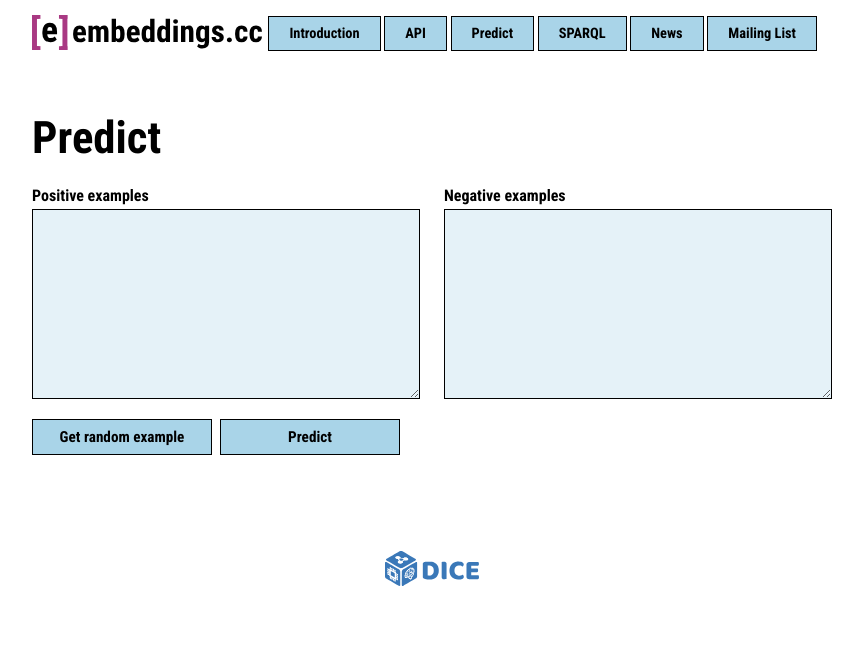
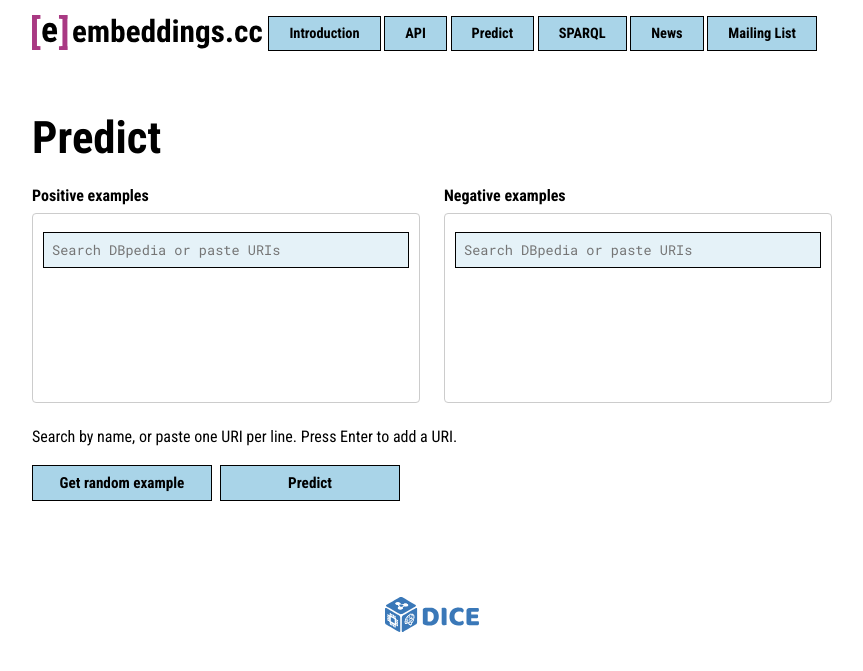
Before and after one commit to dice-group/embeddings.cc, a Flask app: template webservice_public/templates/predict.htm in a window 1280 px wide. Shown: the top 671 px of the page, without its empty margins (208-1071 px from the left). Run offline with Flask 2, Linux system fonts and the light colour scheme; the template is opened without the code that fills it, so the values that code supplies are empty; some libraries are stand-ins or nearby versions.

Commit message:
predict update

```diff
--- a/webservice_public/static/embeddings_cc.css
+++ b/webservice_public/static/embeddings_cc.css
@@ -409,9 +409,80 @@ textarea::-webkit-scrollbar-track {
     font-weight: bold;
 }
 
-textarea.predict-input {
+.predict-example-group {
+    min-width: 0;
+}
+
+.predict-entity-box {
     box-sizing: border-box;
     min-height: 190px;
+    border: 1px solid #ccc;
+    border-radius: 4px;
+    padding: 10px;
+    margin-top: 8px;
+}
+
+.predict-entity-list {
+    list-style: none;
+    padding: 0;
+    margin: 0;
+    max-height: 360px;
+    overflow-y: auto;
+}
+
+.predict-entity-list > li {
+    display: flex;
+    align-items: center;
+    justify-content: space-between;
+    gap: 8px;
+    padding: 8px 0;
+    border-bottom: 1px solid #eee;
+    overflow-wrap: anywhere;
+}
+
+.predict-entity-list > li > div {
+    min-width: 0;
+}
+
+.predict-entity-label {
+    display: block;
+    font-weight: bold;
+}
+
+.predict-entity-types,
+.predict-metadata-status {
+    display: block;
+    font-size: .9em;
+    color: #666;
+}
+
+.predict-entity-remove {
+    flex-shrink: 0;
+    box-sizing: border-box;
+    width: 28px;
+    height: 28px;
+    padding: 0;
+    display: inline-flex;
+    align-items: center;
+    justify-content: center;
+}
+
+.predict-entity-box .autoComplete_wrapper,
+.predict-entity-box input[type=text] {
+    width: 100%;
+    box-sizing: border-box;
+}
+
+.predict-entity-box input[type=text] {
+    margin-top: 8px;
+}
+
+.predict-entity-box .autoComplete_wrapper > ul {
+    width: 100%;
+}
+
+.predict-metadata-status {
+    margin-top: 6px;
 }
 
 .predict-actions {
--- a/webservice_public/static/scripts/predict.js
+++ b/webservice_public/static/scripts/predict.js
@@ -1,6 +1,7 @@
 const PREDICT_ENDPOINT = "/predict";
 const CLASS_EXAMPLES_ENDPOINT = "/class-examples";
-const EMBEDDINGS_ENDPOINT = "/api/v1/get_embeddings";
+const ENTITY_DETAILS_ENDPOINT = "/demo/dbpedia/entities";
+const entityMetadata = new Map();
 
 function stripQuotes(value) {
   return String(value).trim().replace(/^["']|["']$/g, "");
@@ -65,75 +66,208 @@ async function readResponseBody(response) {
   }
 }
 
-async function getEmbeddings(uris, label) {
-  if (uris.length === 0) {
-    return [];
-  }
+function createExampleList(kind) {
+  const input = document.getElementById(`${kind}-examples`);
+  const list = document.getElementById(`${kind}-example-list`);
+  const status = document.getElementById(`${kind}-metadata-status`);
+  let entries = [];
+  let version = 0;
+  let searchVersion = 0;
+  let searchController = null;
+  let autocomplete = null;
 
-  const response = await fetch(EMBEDDINGS_ENDPOINT, {
-    method: "POST",
-    headers: {
-      "Content-Type": "application/json",
-    },
-    body: JSON.stringify({
-      index: "whale",
-      entities: uris,
-    }),
-  });
-  const data = await readResponseBody(response);
-
-  if (!response.ok) {
-    throw new Error(`Could not load ${label} embeddings: ${renderValue(data.detail || data)}`);
-  }
-
-  if (!Array.isArray(data)) {
-    throw new Error(`The ${label} embedding response has an invalid shape.`);
-  }
-
-  const embeddingsByUri = new Map();
-  for (const item of data) {
-    if (Array.isArray(item) && typeof item[0] === "string" && Array.isArray(item[1])) {
-      embeddingsByUri.set(item[0], item[1]);
+  function render() {
+    list.replaceChildren();
+    for (const entry of entries) {
+      const metadata = entityMetadata.get(entry.uri);
+      const row = document.createElement("li");
+      const details = document.createElement("div");
+      const label = document.createElement("span");
+      label.className = "predict-entity-label";
+      label.textContent = metadata?.label || entry.uri;
+      label.title = entry.uri;
+      details.append(label);
+      const types = Array.isArray(metadata?.types)
+        ? metadata.types.join(", ") : metadata?.types;
+      if (types) {
+        const typeText = document.createElement("span");
+        typeText.className = "predict-entity-types";
+        typeText.textContent = types;
+        details.append(typeText);
+      }
+      const remove = document.createElement("button");
+      remove.type = "button";
+      remove.className = "predict-entity-remove";
+      remove.textContent = "×";
+      remove.setAttribute("aria-label", `Remove ${metadata?.label || entry.uri}`);
+      remove.addEventListener("click", () => {
+        entries = entries.filter((item) => item !== entry);
+        render();
+        input.focus();
+      });
+      row.append(details, remove);
+      list.append(row);
     }
   }
 
-  const missingUris = uris.filter((uri) => !embeddingsByUri.has(uri));
-  if (missingUris.length > 0) {
-    throw new Error(
-      `Could not find embeddings for these ${label} examples:\n${missingUris.join("\n")}`
-    );
+  async function resolveMetadata() {
+    const currentVersion = ++version;
+    const missing = entries.map((entry) => entry.uri)
+      .filter((uri) => !entityMetadata.has(uri));
+    status.textContent = missing.length ? "Loading labels and types…" : "";
+    try {
+      for (let offset = 0; offset < missing.length; offset += 500) {
+        const response = await fetch(ENTITY_DETAILS_ENDPOINT, {
+          method: "POST",
+          headers: { "Content-Type": "application/json" },
+          body: JSON.stringify({ uris: missing.slice(offset, offset + 500) }),
+        });
+        if (!response.ok) throw new Error("Metadata lookup failed");
+        const data = await response.json();
+        if (!Array.isArray(data)) throw new Error("Invalid metadata response");
+        for (const item of data) entityMetadata.set(item.entity, item);
+        if (currentVersion !== version) return;
+        render();
+      }
+      if (currentVersion === version) {
+        status.textContent = entries.some((entry) => !entityMetadata.get(entry.uri)?.label)
+          ? "Some labels are unavailable; their URIs will still be used." : "";
+      }
+    } catch {
+      if (currentVersion === version) {
+        status.textContent = "Labels could not be loaded. You can still predict using these URIs.";
+      }
+    }
   }
 
-  const embeddings = uris.map((uri) => embeddingsByUri.get(uri));
-  if (embeddings.some((embedding) => !Array.isArray(embedding))) {
-    throw new Error(`The ${label} embedding response has an invalid shape.`);
+  function add(uris) {
+    const seen = new Set(entries.map((entry) => entry.uri));
+    for (const uri of uris) {
+      if (!seen.has(uri)) {
+        entries.push({ uri });
+        seen.add(uri);
+      }
+    }
+    render();
+    void resolveMetadata();
   }
 
-  return embeddings;
+  function clearInput() {
+    input.value = "";
+    searchVersion += 1;
+    searchController?.abort();
+    autocomplete?.close();
+  }
+
+  function commitInput() {
+    const uris = parseUriList(input.value);
+    if (!uris.length) return;
+    if (!uris.every((uri) => /^https?:\/\/\S+$/i.test(uri))) {
+      throw new Error(`Select a DBpedia suggestion or enter a URI for ${kind} examples.`);
+    }
+    add(uris);
+    clearInput();
+  }
+
+  input.addEventListener("paste", (event) => {
+    const pasted = event.clipboardData?.getData("text") || "";
+    const uris = parseUriList(pasted);
+    if (uris.length && uris.every((uri) => /^https?:\/\/\S+$/i.test(uri))) {
+      event.preventDefault();
+      add(uris);
+      clearInput();
+    }
+  });
+  input.addEventListener("keydown", (event) => {
+    if (event.key !== "Enter") return;
+    event.preventDefault();
+    if (/^https?:\/\/\S+$/i.test(stripQuotes(input.value))) {
+      commitInput();
+    }
+  });
+  input.addEventListener("blur", () => {
+    if (/^https?:\/\/\S+$/i.test(stripQuotes(input.value))) commitInput();
+  });
+
+  if (typeof autoComplete !== "undefined") {
+    autocomplete = new autoComplete({
+      selector: `#${kind}-examples`,
+      threshold: 3,
+      debounce: 300,
+      searchEngine: (query, record) => record,
+      data: {
+        keys: ["label"],
+        src: async (query) => {
+          searchController?.abort();
+          const currentVersion = ++searchVersion;
+          const controller = new AbortController();
+          searchController = controller;
+          if (/^https?:\/\//i.test(query)) return [];
+          try {
+            const response = await fetch(
+              `/demo/autocomplete_sparql?source=dbpedia&search_term=${encodeURIComponent(query)}`,
+              { signal: controller.signal }
+            );
+            if (!response.ok) return [];
+            const data = await response.json();
+            return currentVersion === searchVersion && input.value === query ? data : [];
+          } catch {
+            return [];
+          }
+        },
+      },
+      resultsList: { maxResults: 5 },
+      resultItem: {
+        element: (item, data) => {
+          const suggestion = data.value;
+          const types = Array.isArray(suggestion.types)
+            ? suggestion.types.join(", ") : suggestion.types;
+          item.textContent = types ? `${suggestion.label} — ${types}` : suggestion.label;
+        },
+      },
+      events: {
+        input: {
+          selection: (event) => {
+            const selected = event.detail.selection.value;
+            entityMetadata.set(selected.entity, selected);
+            add([selected.entity]);
+            clearInput();
+          },
+        },
+      },
+    });
+  }
+
+  return {
+    uris: () => entries.map((entry) => entry.uri),
+    commitInput,
+    replace: (uris) => {
+      entries = [];
+      clearInput();
+      add(uris.map(stripQuotes).filter(Boolean));
+    },
+  };
 }
+
+const positiveExamples = createExampleList("positive");
+const negativeExamples = createExampleList("negative");
 
 document.getElementById("random-example-btn").addEventListener("click", async () => {
   const randomButton = document.getElementById("random-example-btn");
   const predictButton = document.getElementById("predict-btn");
-  const positiveExamples = document.getElementById("positive-examples");
-  const negativeExamples = document.getElementById("negative-examples");
   const errorMessage = document.getElementById("predict-error-message");
   const exampleExpressionContainer = document.getElementById("example-expression-container");
   const exampleExpression = document.getElementById("example-expression");
   const resultContainer = document.getElementById("predict-result-container");
   const expression = document.getElementById("predict-expression");
-  const rawOutput = document.getElementById("predict-raw-output");
-  const parsesAsDl = document.getElementById("predict-parses-as-dl");
-  const usedFallback = document.getElementById("predict-used-fallback");
+  const f1 = document.getElementById("predict-f1");
   const originalText = randomButton.textContent;
 
   errorMessage.textContent = "";
   exampleExpression.textContent = "";
   exampleExpressionContainer.style.display = "none";
   expression.textContent = "";
-  rawOutput.textContent = "";
-  parsesAsDl.textContent = "";
-  usedFallback.textContent = "";
+  f1.textContent = "";
   resultContainer.style.display = "none";
   randomButton.textContent = "Loading...";
   randomButton.disabled = true;
@@ -147,8 +281,8 @@ document.getElementById("random-example-btn").addEventListener("click", async ()
       throw new Error(data.detail ? renderValue(data.detail) : renderError(data, response.status));
     }
 
-    positiveExamples.value = (data.positive_uris || []).map(stripQuotes).join("\n");
-    negativeExamples.value = (data.negative_uris || []).map(stripQuotes).join("\n");
+    positiveExamples.replace(data.positive_uris || []);
+    negativeExamples.replace(data.negative_uris || []);
     exampleExpression.textContent = renderValue(data.expression);
     exampleExpressionContainer.style.display = "block";
   } catch (error) {
@@ -168,32 +302,23 @@ document.getElementById("predict-form").addEventListener("submit", async (event)
   const errorMessage = document.getElementById("predict-error-message");
   const resultContainer = document.getElementById("predict-result-container");
   const expression = document.getElementById("predict-expression");
-  const rawOutput = document.getElementById("predict-raw-output");
-  const parsesAsDl = document.getElementById("predict-parses-as-dl");
-  const usedFallback = document.getElementById("predict-used-fallback");
+  const f1 = document.getElementById("predict-f1");
   const origText = button.textContent;
 
   errorMessage.textContent = "";
   expression.textContent = "";
-  rawOutput.textContent = "";
-  parsesAsDl.textContent = "";
-  usedFallback.textContent = "";
+  f1.textContent = "";
   resultContainer.style.display = "none";
   button.textContent = "Loading...";
   button.disabled = true;
   randomButton.disabled = true;
 
-  const positiveUris = parseUriList(document.getElementById("positive-examples").value);
-  const negativeUris = parseUriList(document.getElementById("negative-examples").value);
-
   try {
-    const [positiveEmbeddings, negativeEmbeddings] = await Promise.all([
-      getEmbeddings(positiveUris, "positive"),
-      getEmbeddings(negativeUris, "negative"),
-    ]);
+    positiveExamples.commitInput();
+    negativeExamples.commitInput();
     const payload = {
-      positive_embeddings: positiveEmbeddings,
-      negative_embeddings: negativeEmbeddings,
+      positive_uris: positiveExamples.uris(),
+      negative_uris: negativeExamples.uris(),
     };
 
     const response = await fetch(PREDICT_ENDPOINT, {
@@ -211,9 +336,7 @@ document.getElementById("predict-form").addEventListener("submit", async (event)
 
     const data = await readResponseBody(response);
     expression.textContent = renderValue(data.expression);
-    rawOutput.textContent = renderValue(data.raw_output);
-    parsesAsDl.textContent = renderValue(data.parses_as_dl);
-    usedFallback.textContent = renderValue(data.used_fallback);
+    f1.textContent = renderValue(data.f1);
     resultContainer.style.display = "block";
   } catch (error) {
     errorMessage.textContent = error.message || "Prediction failed.";
--- a/webservice_public/templates/predict.htm
+++ b/webservice_public/templates/predict.htm
@@ -14,20 +14,22 @@
 
         <form id="predict-form">
             <div class="predict-grid">
-                <label for="positive-examples">
-                    Positive examples
-                    <textarea id="positive-examples" class="predict-input" spellcheck="false" autocorrect="off"
-                        autocomplete="off" autocapitalize="off">
-                    </textarea>
-                </label>
+                {% for kind in ['positive', 'negative'] %}
+                <div class="predict-example-group">
+                    <label for="{{ kind }}-examples">{{ kind | capitalize }} examples</label>
+                    <div class="predict-entity-box">
+                        <ul id="{{ kind }}-example-list" class="predict-entity-list"
+                            aria-label="{{ kind | capitalize }} examples"></ul>
+                        <input id="{{ kind }}-examples" type="text" spellcheck="false" autocorrect="off"
+                            autocomplete="off" autocapitalize="off" aria-describedby="examples-help"
+                            placeholder="Search DBpedia or paste URIs">
+                    </div>
+                    <div id="{{ kind }}-metadata-status" class="predict-metadata-status" role="status"></div>
+                </div>
+                {% endfor %}
+            </div>
 
-                <label for="negative-examples">
-                    Negative examples
-                    <textarea id="negative-examples" class="predict-input" spellcheck="false" autocorrect="off"
-                        autocomplete="off" autocapitalize="off">
-                    </textarea>
-                </label>
-            </div>
+            <p id="examples-help">Search by name, or paste one URI per line. Press Enter to add a URI.</p>
 
             <div class="predict-actions">
                 <button id="random-example-btn" type="button">Get random example</button>
@@ -50,23 +52,16 @@
                     <td id="predict-expression"></td>
                 </tr>
                 <tr>
-                    <td class="title">Raw output</td>
-                    <td id="predict-raw-output"></td>
-                </tr>
-                <tr>
-                    <td class="title">Parses as DL</td>
-                    <td id="predict-parses-as-dl"></td>
-                </tr>
-                <tr>
-                    <td class="title">Used fallback</td>
-                    <td id="predict-used-fallback"></td>
+                    <td class="title">F1 score</td>
+                    <td id="predict-f1"></td>
                 </tr>
             </table>
         </div>
 
     </div>
     {% include 'footer.html' %}
-    <script src="/static/scripts/predict.js?v=8"></script>
+    <script src="https://cdn.jsdelivr.net/npm/@tarekraafat/autocomplete.js@10.2.6/dist/autoComplete.min.js"></script>
+    <script src="/static/scripts/predict.js?v=10"></script>
 </body>
 
 </html>
```
Also changed, not shown: webservice_public/__init__.py (+18 -2 lines), webservice_public/postgres_search.py (+19 -0 lines).
